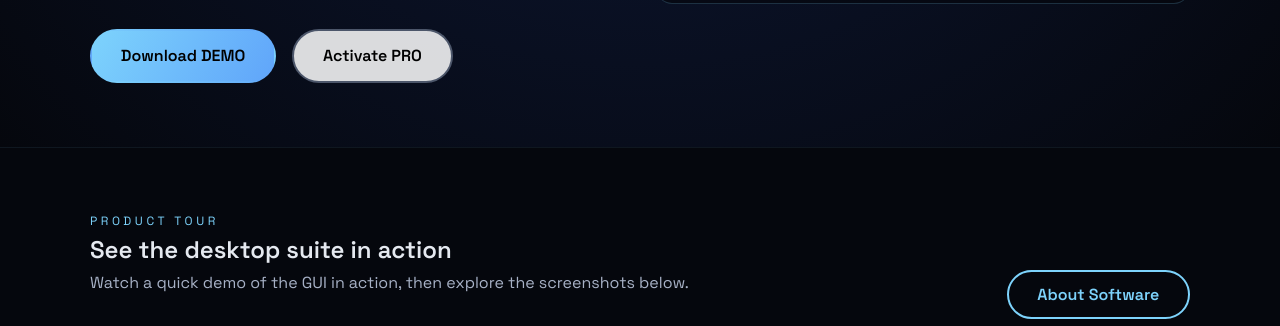
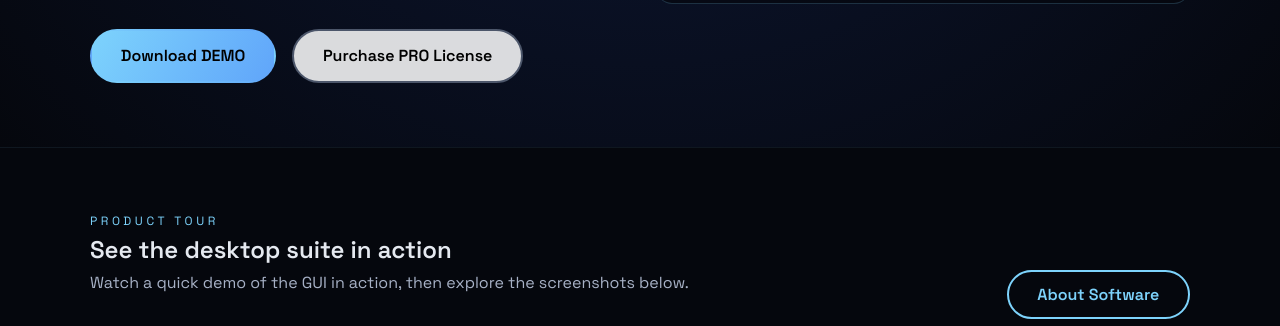
Before and after one commit to esp32support/website, a plain HTML site: page index.html in a window 1280 px wide. Shown: the part 474-800 px from the top of the page. Drawn offline with Linux system fonts and the light colour scheme.

Commit message:
Update index.html

```diff
--- a/index.html
+++ b/index.html
@@ -50,7 +50,7 @@
                     </p>
                     <div class="hero-cta">
                         <a class="btn primary" href="https://github.com/your-org/esp32-can-sniffer/releases" target="_blank">Download DEMO</a>
-                        <a class="btn secondary" href="#pricing">Activate PRO</a>
+                        <a class="btn secondary" href="purchase.html">Purchase PRO License</a>
                     </div>
                 </div>
                 <div class="hero-card">
@@ -179,7 +179,7 @@
 
             <div class="modal-cta">
                 <a class="btn primary" href="https://github.com/your-org/esp32-can-sniffer/releases" target="_blank">Download DEMO</a>
-                <a class="btn secondary" href="#license">Learn About Licensing</a>
+                <a class="btn secondary" href="purchase.html">Purchase PRO License</a>
             </div>
         </div>
     </div>
```
